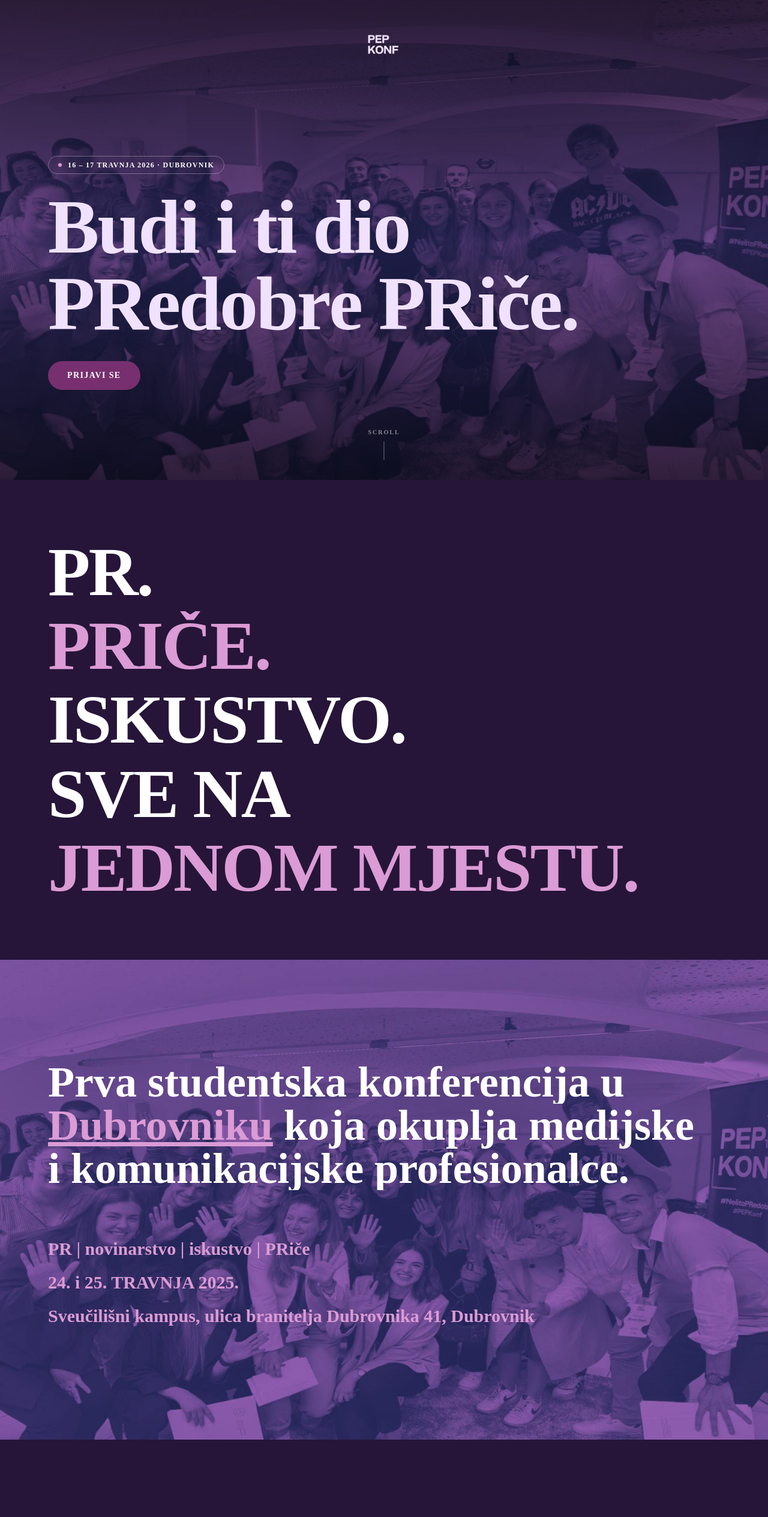
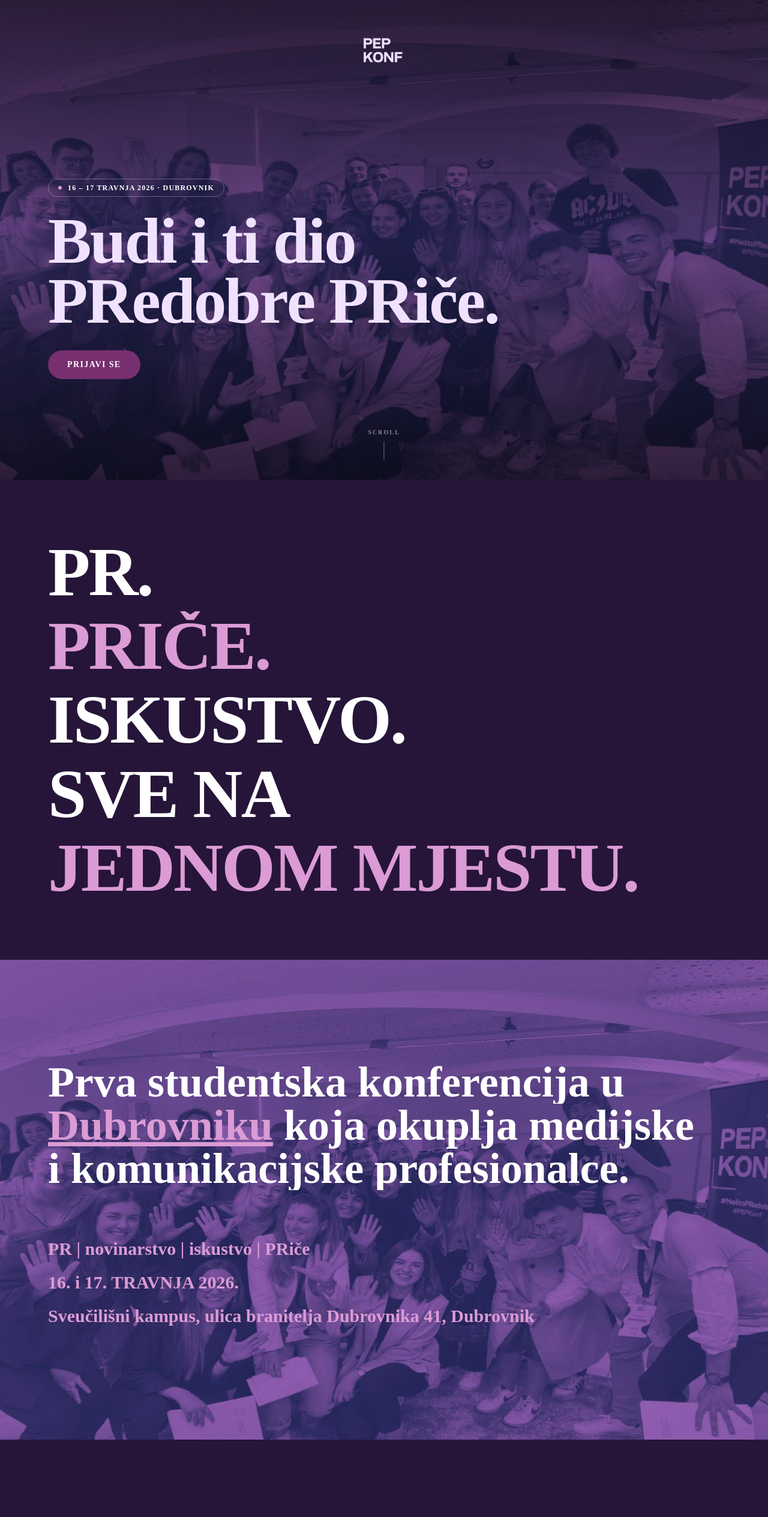
Before and after one commit to MarinoRosic/PEPKonf, a React (Create React App) app: page / in a window 1280 px wide. Shown: the top 2529 px of the page at 60% size. Built offline with nearby package versions, Linux system fonts and the light colour scheme; a web font is replaced by a local one.

Commit message:
Hero tekst fix

```diff
--- a/src/Components/AboutPEPSection.js
+++ b/src/Components/AboutPEPSection.js
@@ -67,7 +67,7 @@ const AboutPEPSection = () => {
         <div className='px-8 pb-5 lg:px-20'>
           <MaskLine delay={0.70} isInView={isInView}>
             <p className='text-xl font-extrabold text-white md:text-3xl'>
-              <span className='roza'>24. i 25. TRAVNJA 2025.</span>
+              <span className='roza'>16. i 17. TRAVNJA 2026.</span>
             </p>
           </MaskLine>
         </div>
--- a/src/Components/HomeSection.js
+++ b/src/Components/HomeSection.js
@@ -36,7 +36,7 @@ const HomeSection = () => {
         animate={{ opacity: 1, y: 0 }}
         transition={{ duration: 0.7, ease: [0.16, 1, 0.3, 1] }}
       >
-        <img className='h-[90px] w-[90px] lg:h-[70px] lg:w-[70px]' src={pepLogo} alt="PEP Logo" />
+        <img className='h-[clamp(55px,_14vw,_90px)] w-[clamp(55px,_14vw,_90px)]' src={pepLogo} alt="PEP Logo" />
       </motion.div>
 
       {/* Main content — left-aligned editorial layout */}
@@ -56,7 +56,7 @@ const HomeSection = () => {
         </motion.div>
 
         {/* Headline — SplitText kept, left-aligned, big */}
-        <h1 className='text-5xl font-extrabold sporka sm:text-6xl md:text-7xl lg:text-8xl xl:text-9xl leading-[0.92] tracking-tight mb-8'>
+        <h1 className='text-[clamp(1.75rem,_8.5vw,_9rem)] font-extrabold sporka leading-[0.92] tracking-tight mb-8'>
           <SplitText delay={0.3}>Budi i ti dio</SplitText>
           <br />
           <SplitText delay={0.8}>PRedobre PRiče.</SplitText>
```
